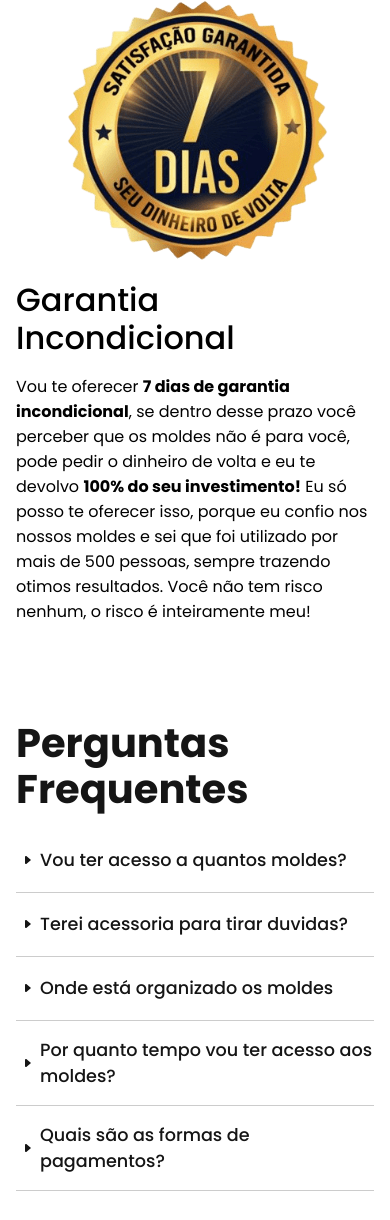
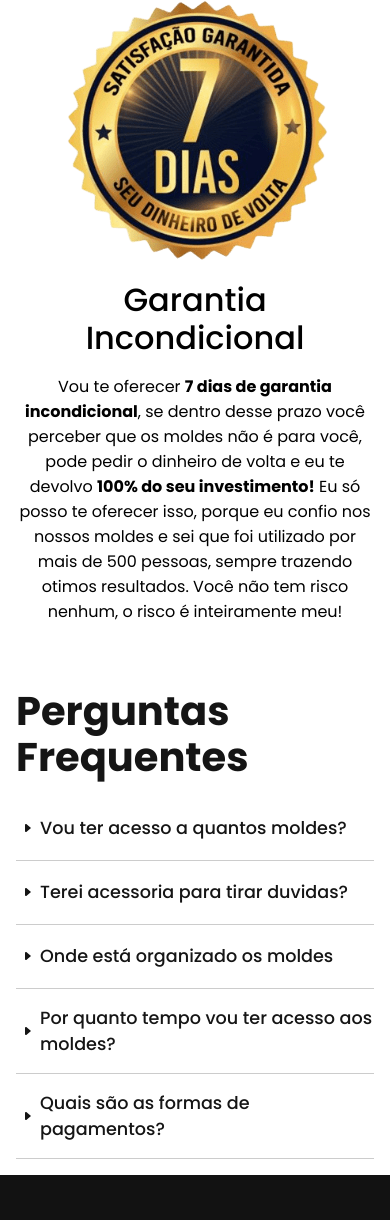
Before and after one commit to josuenm/lp-fabiano-02, a plain HTML site: page index.html in a window 390 px wide. Shown: the part 8551-9771 px from the top of the page. Drawn offline with nearby package versions, Linux system fonts and the light colour scheme.

Commit message:
Texto da section garantee foi centralizado

```diff
--- a/styles.scss
+++ b/styles.scss
@@ -611,6 +611,7 @@ body {
 
             @media (max-width: 991.98px) {
                 padding: 0 1rem;
+                text-align: center;
             }
 
             .garantee_info__title {
@@ -632,7 +633,7 @@ body {
 
 
         @media (max-width: 991.98px) {
-            padding: 3rem 1rem;
+            padding: 1rem;
         }
 
         .faq_title {
```
Also changed, not shown: styles.css, 1 other file.
